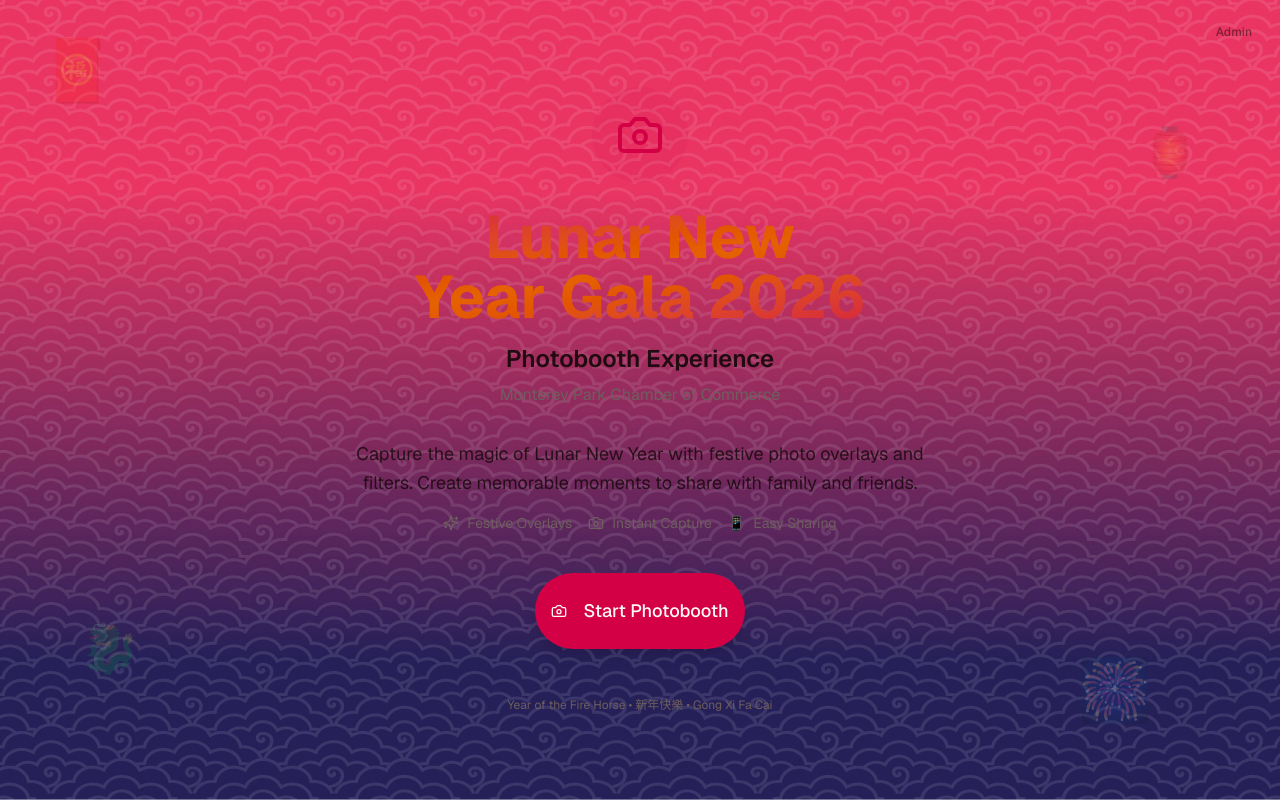
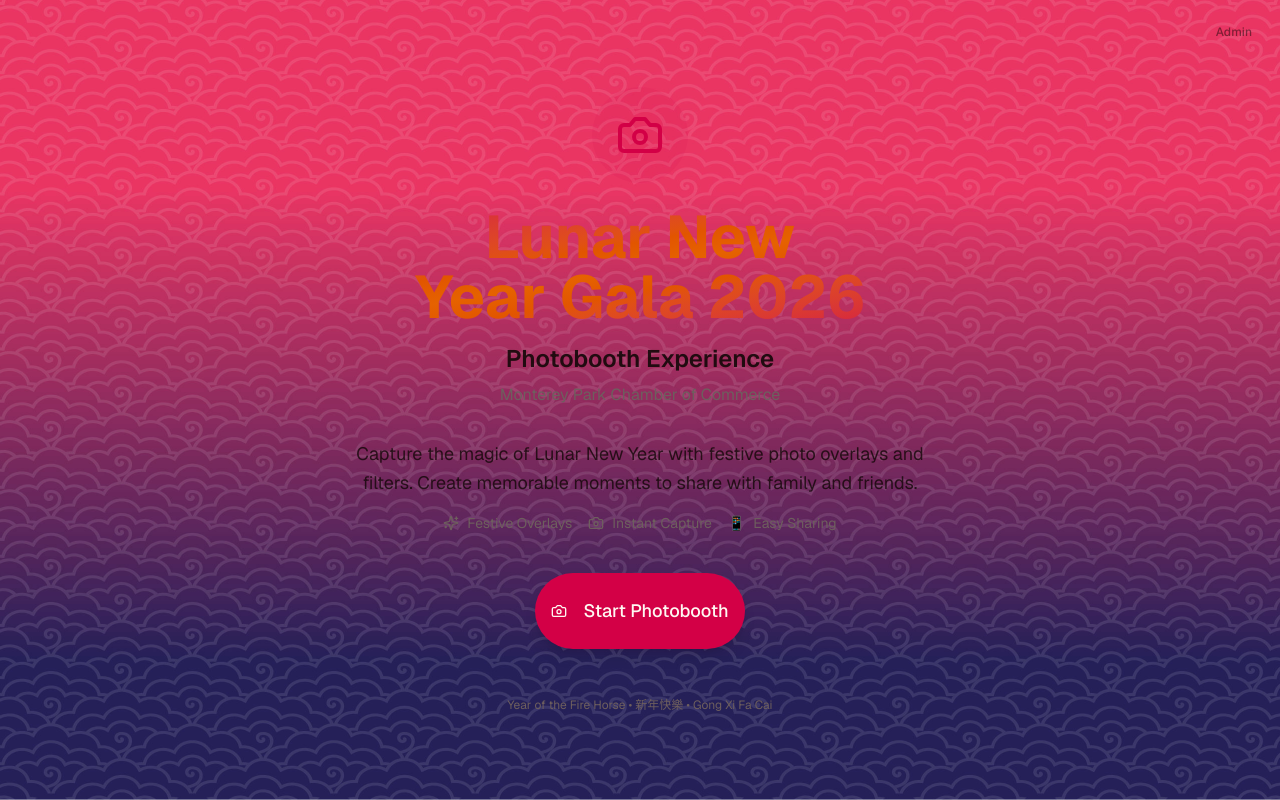
Before and after one commit to bemgmt/mplny26, a Next.js app: page / in a window 1280 px wide. Built offline with nearby package versions, Linux system fonts and the light colour scheme.

Commit message:
Remove decorative emoji elements from background

```diff
--- a/components/welcome-screen.tsx
+++ b/components/welcome-screen.tsx
@@ -18,14 +18,6 @@ export default function WelcomeScreen({ onStart }: WelcomeScreenProps) {
           backgroundImage: "url('/LNY-bkg.jpg')",
         }}
       />
-
-      {/* Decorative elements */}
-      <div className="absolute inset-0 overflow-hidden pointer-events-none">
-        <div className="absolute top-10 left-10 text-6xl opacity-20">🧧</div>
-        <div className="absolute top-32 right-20 text-5xl opacity-20">🏮</div>
-        <div className="absolute bottom-32 left-20 text-5xl opacity-20">🐉</div>
-        <div className="absolute bottom-20 right-32 text-6xl opacity-20">🎆</div>
-      </div>
 
       <div className="max-w-2xl mx-auto text-center relative z-10">
         {/* Logo/Header */}
```
